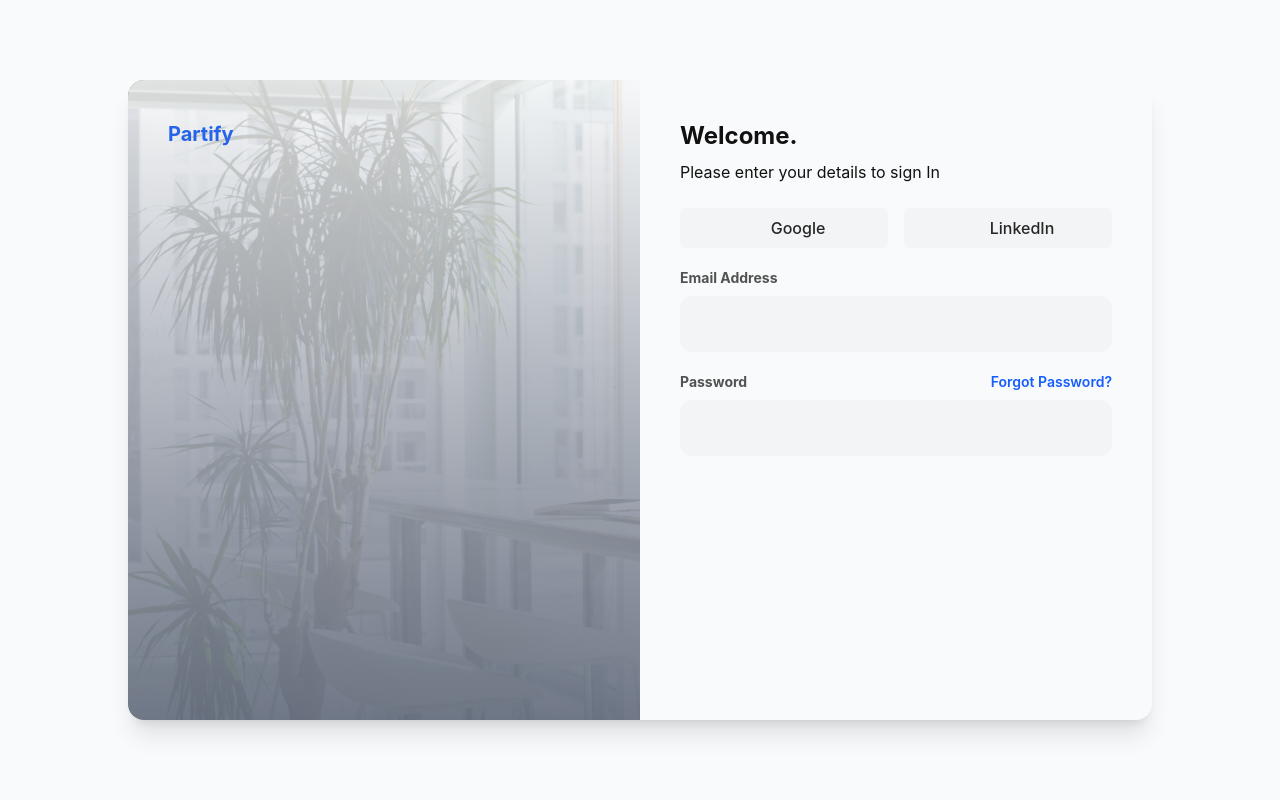
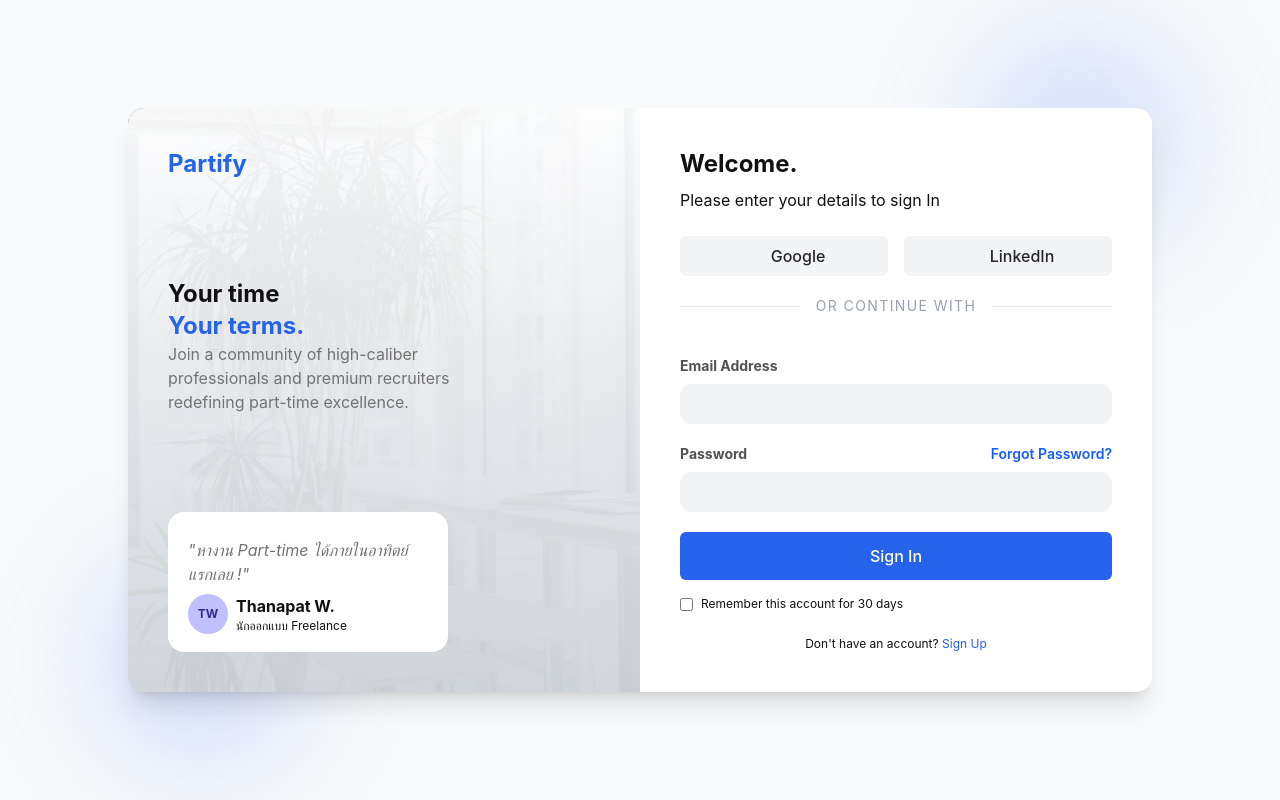
Before and after one commit to PatcharaPN/Partify, a Next.js app in the folder frontend/: page /login in a window 1280 px wide. Built offline with nearby package versions, Linux system fonts and the light colour scheme; some icons are missing.

Commit message:
feat: add Persona Card And Button Improvement

```diff
--- a/frontend/app/(auth)/login/page.tsx
+++ b/frontend/app/(auth)/login/page.tsx
@@ -1,19 +1,39 @@
 import Button from "@/app/components/ui/Button";
 import InputField from "@/app/components/ui/InputField";
+import PersonaCard from "@/app/components/ui/PersonaCard";
 import SocialLoginButton from "@/app/components/ui/SocialLoginButton";
+import Link from "next/link";
 
 export default function LoginPage() {
   return (
-    <div className="flex items-center justify-center min-h-screen">
-      <main className="shadow-xl grid grid-cols-2 w-full max-w-5xl min-h-160 rounded-2xl overflow-hidden">
+    <div className="relative flex items-center justify-center min-h-screen">
+      <main className="z-10 bg-white shadow-xl grid grid-cols-2 w-full max-w-5xl min-h-100 rounded-2xl overflow-hidden">
         <div
           className={`relative bg-cover p-10 bg-[url(/images/bg/office_BG.webp)]`}
         >
-          <div className="absolute inset-0 bg-linear-to-b from-white/80 to-gray-500/95" />
-          <div className="relative z-10">
-            <p className="text-primary font-bold text-xl">Partify</p>
+          {" "}
+          <div className="absolute inset-0 bg-linear-to-b from-white/95 to-gray-300/95" />
+          <div className="relative z-10 h-full">
+            <div className="flex flex-col justify-between h-full gap-10">
+              <p className="text-primary font-bold text-2xl">Partify</p>
+              {/* {Persona Card} */}
+              <div className="">
+                <span className="text-2xl font-bold">
+                  Your time
+                  <br />
+                  <span className="text-primary">Your terms.</span>
+                </span>
+                <p className="text-md w-2/3 text-neutral-500">
+                  Join a community of high-caliber professionals and premium
+                  recruiters redefining part-time excellence.
+                </p>
+              </div>
+              <div>
+                {/* {Persona Card} */}
+                <PersonaCard />
+              </div>
+            </div>
           </div>
-          <div className=""></div>
         </div>
         <div className="p-10">
           <div className="mb-6">
@@ -36,13 +56,33 @@ export default function LoginPage() {
             >
               LinkedIn
             </SocialLoginButton>
-          </div>{" "}
+          </div>
+          <div className="flex items-center gap-4 py-5">
+            <div className="flex-1 h-px bg-gray-200"></div>
+            <span className="text-sm text-gray-400 tracking-widest">
+              OR CONTINUE WITH
+            </span>
+            <div className="flex-1 h-px bg-gray-200"></div>
+          </div>
           <div className="py-5 flex flex-col gap-5">
             <InputField label={"Email Address"} />
             <InputField label={"Password"} forgotPassword />
           </div>
+          <Button classname="w-full py-3">Sign In</Button>
+          <div className="flex items-center justify-start gap-2 mt-4">
+            <input type="checkbox" />
+            <p className="text-xs">Remember this account for 30 days</p>
+          </div>
+          <span className="text-xs text-center mt-6 block">
+            Don't have an account?{" "}
+            <Link className="text-primary" href={"/"}>
+              Sign Up
+            </Link>
+          </span>
         </div>
       </main>
+      <div className="left-25 bottom-10 z-0 opacity-20 absolute rounded-full bg-primary blur-3xl w-50 h-50"></div>
+      <div className="right-25 top-10 z-0 opacity-20 absolute rounded-full bg-primary blur-3xl w-50 h-50"></div>
     </div>
   );
 }
--- a/frontend/app/components/ui/Button.tsx
+++ b/frontend/app/components/ui/Button.tsx
@@ -3,7 +3,7 @@ type ButtonVariant = "primary" | "secondary" | "inverted" | "outlined";
 interface Buttonprops {
   variant?: ButtonVariant;
   children: React.ReactNode;
-
+  classname?: string;
   onClick?: () => void;
 }
 
@@ -11,6 +11,7 @@ export default function Button({
   variant = "primary",
   children,
   onClick,
+  classname,
 }: Buttonprops) {
   const variants = {
     primary: "bg-primary text-white",
@@ -21,7 +22,7 @@ export default function Button({
   return (
     <button
       onClick={onClick}
-      className={`px-4 py-2 rounded-md font-medium ${variants[variant]}`}
+      className={`px-4 py-2 rounded-md font-medium ${variants[variant]} ${classname}`}
     >
       {children}
     </button>
--- a/frontend/app/components/ui/InputField.tsx
+++ b/frontend/app/components/ui/InputField.tsx
@@ -21,7 +21,7 @@ export default function InputField({
       </div>
       <input
         type={type}
-        className="bg-[#F3F4F5] rounded-xl px-4 py-4 outline-none"
+        className="bg-[#F3F4F5] rounded-xl px-4 py-2 outline-none"
       />
     </div>
   );
--- /dev/null
+++ b/frontend/app/components/ui/PersonaCard.tsx
@@ -0,0 +1,24 @@
+export default function PersonaCard() {
+  return (
+    <div className="backdrop-blur-2xl w-full max-w-70 h-full min-h-35 rounded-2xl bg-white">
+      {/* User Profile */}
+
+      <div className="px-5 flex flex-col justify-center h-full">
+        <p className="text-md italic text-neutral-500 py-2">
+          "หางาน Part-time ได้ภายในอาทิตย์แรกเลย !"
+        </p>
+        <div className=" flex items-center justify-start gap-2">
+          {" "}
+          <div className="w-10 h-10 bg-indigo-500/40 font-bold text-xs rounded-full flex justify-center items-center text-indigo-900">
+            TW
+          </div>
+          <div className="flex flex-col text-md">
+            <p className="font-bold">Thanapat W.</p>
+            <p className="text-xs">นักออกแบบ Freelance</p>
+          </div>
+        </div>{" "}
+        {/* Comment */}
+      </div>
+    </div>
+  );
+}
```
